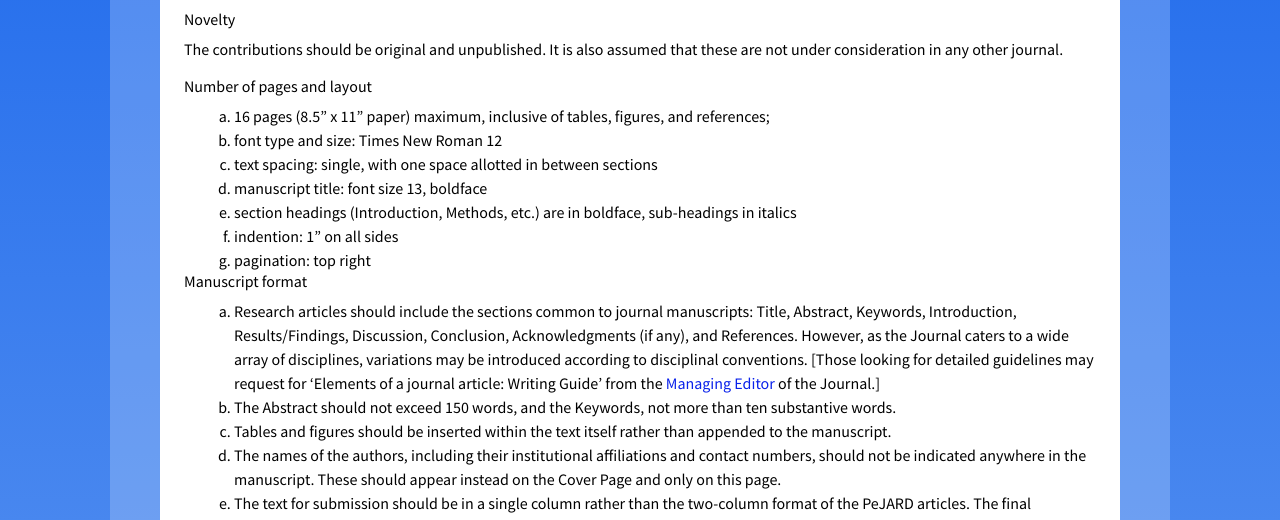
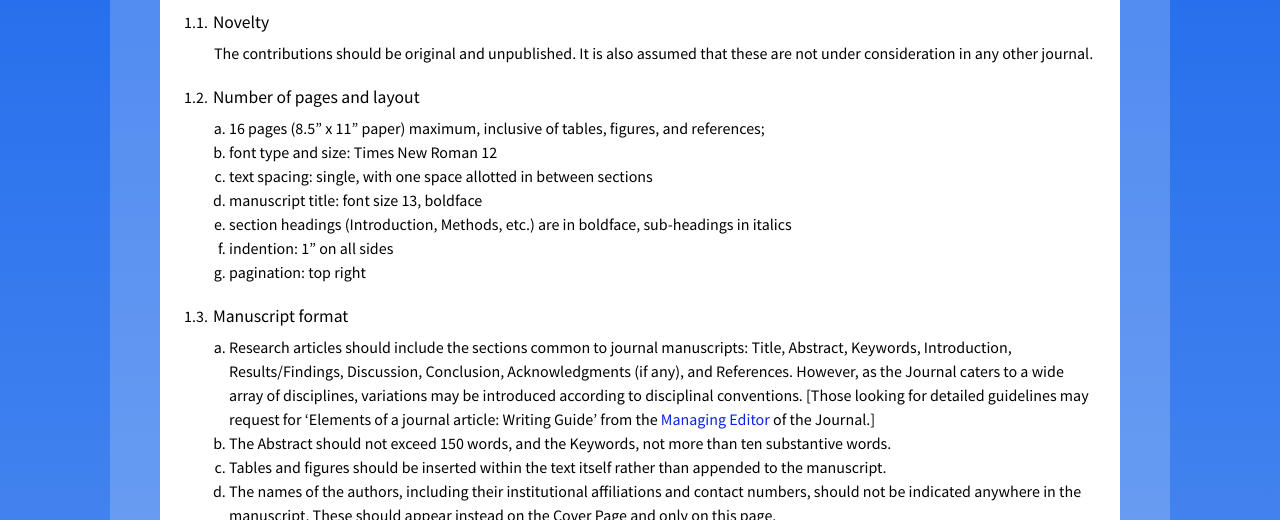
Before and after one commit to julianalonzo/pejard, a plain HTML site: page author_guidelines.html in a window 1280 px wide. Shown: the part 432-952 px from the top of the page. Drawn offline with nearby package versions, Linux system fonts and the light colour scheme.

Commit message:
Modified author_guidelines.html

```diff
--- a/author_guidelines.html
+++ b/author_guidelines.html
@@ -77,6 +77,8 @@
                         </a>
                     </section>
 
+                    <ol class="author-guideline-main-list" type="I">
+                        <li>
                             <section class="simple card container">
                                 <div class="card-header row" id="headingOne" data-toggle="collapse" data-target="#collapseOne" aria-expanded="true" aria-controls="collapseOne">
                                     <div class="col-10">
@@ -87,14 +89,14 @@
 
                                 <div id="collapseOne" class="collapse row simple-collapse always-show" aria-labelledby="headingOne">
                                     <div class="card-body">
+                                        <ol>
+                                            <li>
                                                 <h3>Novelty</h3>
-
                                                 <p>The contributions should be original and unpublished.
                                                 It is also assumed that these are not under consideration in any other journal.</p>
-
+                                            </li>
+                                            <li>
                                                 <h3>Number of pages and layout</h3>
-
-
                                                 <ol type="a">
                                                     <li>16 pages (8.5” x 11” paper) maximum, inclusive of tables, figures, and
                                                     references;</li>
@@ -105,10 +107,9 @@
                                                     <li>indention: 1” on all sides</li>
                                                     <li>pagination: top right</li>
                                                 </ol>
-
-
+                                            </li>
+                                            <li>
                                                 <h3>Manuscript format</h3>
-
                                                 <ol type="a">
                                                     <li>Research articles should include the sections common to journal manuscripts:
                                                         Title, Abstract, Keywords, Introduction, Results/Findings, Discussion, Conclusion,
@@ -132,10 +133,9 @@
                                                         two-column format of the PeJARD articles. The final formatting will be
                                                         done by the Journal only after the review process.</li>
                                                 </ol>
-
-
+                                            </li>
+                                            <li>
                                                 <h3>Cover page</h3>
-
                                                 <ol type="a">
                                                     <li>The manuscript comes with a <a href="http://pejard.slu.edu.ph/images/pdf/submission-form.doc">Submission Form</a>
                                                         that also serves as the cover page. This is not included in the pagination of the manuscript,
@@ -144,9 +144,9 @@
                                                         of their contribution in the research, that is, from greatest to least. If
                                                         everyone had more or less equal contribution, the names should be arranged alphabetically.</li>
                                                 </ol>
-
+                                            </li>
+                                            <li>
                                                 <h3>Reference guide</h3>
-
                                                 <ol type="a">
                                                     <li>The Journal does not prescribe any particular reference style as the
                                                         manuscripts are expected from across disciplines. Contributors should use
@@ -158,7 +158,8 @@
                                                         pertaining to the article (e.g., author, title of article, date of publication),
                                                         just like in a printed reference.</li>
                                                 </ol>
-
+                                            </li>
+                                            <li>
                                                 <h3>Copyrighted materials and acknowledgments</h3>
 
                                                 <ol type="a">
@@ -169,10 +170,14 @@
                                                     <li>For photographs, tables, or figures reproduced from other sources,
                                                         acknowledgement of source should also be made in the caption identifying these.</li>
                                                 </ol>
+                                            </li>
+                                        </ol>
                                     </div>
                                 </div>
                             </section>
+                        </li>
 
+                        <li>
                             <section class="simple card container">
                                 <div class="card-header row" id="headingTwo" data-toggle="collapse" data-target="#collapseTwo" aria-expanded="true" aria-controls="collapseTwo">
                                     <div class="col-10">
@@ -203,7 +208,9 @@
                                     </div>
                                 </div>
                             </section>
+                        </li>
 
+                        <li>
                             <section class="simple card container">
                                 <div class="card-header row" id="headingThree" data-toggle="collapse" data-target="#collapseThree" aria-expanded="true" aria-controls="collapseThree">
                                     <div class="col-10">
@@ -228,7 +235,8 @@
                                     </div>
                                 </div>
                             </section>
-
+                        </li>
+                        <li>
                             <section class="simple card container">
                                 <div class="card-header row" id="headingFour" data-toggle="collapse" data-target="#collapseFour" aria-expanded="true" aria-controls="collapseFour">
                                     <div class="col-10">
@@ -255,7 +263,9 @@
                                     </div>
                                 </div>
                             </section>
+                        </li>
 
+                        <li>
                             <section class="simple card container">
                                 <div class="card-header row" id="headingFive" data-toggle="collapse" data-target="#collapseFive" aria-expanded="true" aria-controls="collapseFive">
                                     <div class="col-10">
@@ -271,6 +281,8 @@
                                     </div>
                                 </div>
                             </section>
+                        </li>
+                    </ol>
                 </section>
             </main>
 
--- a/main.css
+++ b/main.css
@@ -207,6 +207,10 @@ section h2 {
     color: #ffffff;
 }
 
+section h3 {
+    font-size: 110%;
+}
+
 .section-wrapper h1 {
     text-align: center;
     font-size: 120%;
@@ -216,7 +220,8 @@ section h2 {
 }
 
 section ul, section ol {
-    padding-left: 20px;
+    margin-left: 20px;
+    padding-left: 0;
     margin-bottom: 0;
 }
 
@@ -258,6 +263,55 @@ section ul.articles-list li:last-child {
 	border: 2px solid #ffffff;
 	font-size: 110%;
 	color: rgb(231, 142, 35);
+}
+
+ol.author-guideline-main-list {
+    list-style-type: none;
+    margin-left: 0;
+    padding-left: 0;
+}
+
+ol.author-guideline-main-list h3 {
+    padding-top: 2px;
+}
+
+ol.author-guideline-main-list > li {
+    counter-increment: root;
+}
+
+ol.author-guideline-main-list > li ol {
+    padding-left: 0;
+    margin-left: 0;
+}
+
+ol.author-guideline-main-list > li ol > li ol {
+    padding-left: 0;
+    margin-left: 45px;
+}
+
+ol.author-guideline-main-list > li ol > li p {
+    padding-left: 0;
+    margin-left: 30px;
+}
+
+ol.author-guideline-main-list .card-body > ol {
+    counter-reset: subsection;
+    list-style-type: none;
+}
+
+ol.author-guideline-main-list .card-body > ol > li {
+    counter-increment: subsection;
+    margin-bottom: 20px;
+}
+
+ol.author-guideline-main-list .card-body > ol > li:before {
+    content: counter(root) "." counter(subsection) ". ";
+    float: left;
+    margin-right: 5px;
+}
+
+ol.author-guideline-main-list .card-body > ol > li:last-child {
+    margin-bottom: 0;
 }
 
 .board-group {
```
Lines whose indentation alone changed are shown as unchanged.
